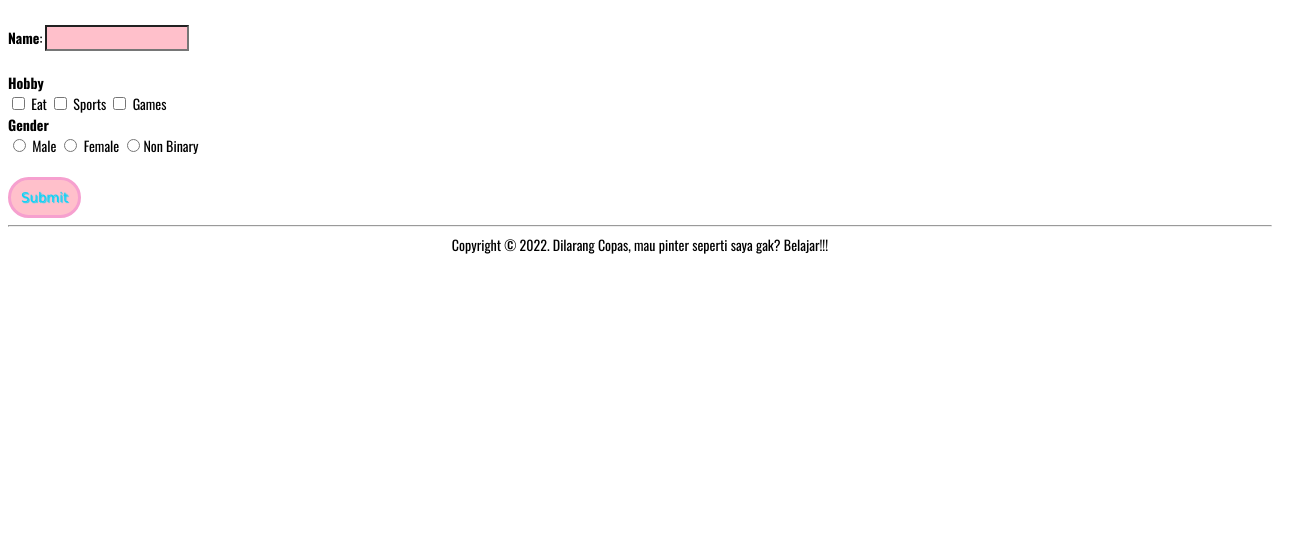
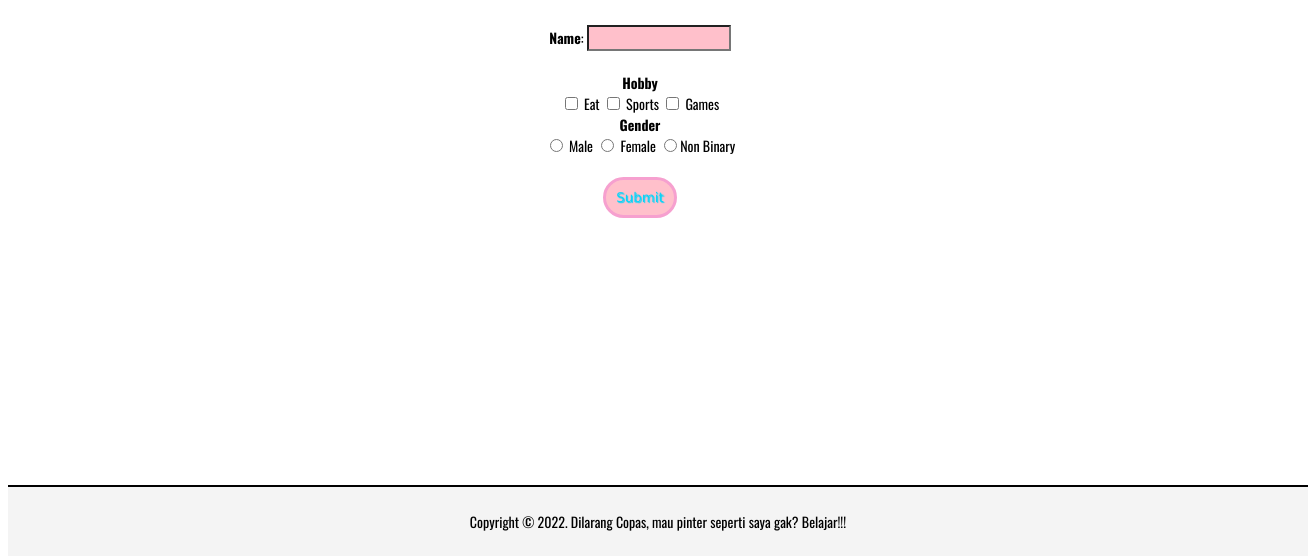
Before and after one commit to marcho45/css-week2, a plain HTML site: page contact.html in a window 1280 px wide. Shown: the part 244-800 px from the top of the page, 1308 px wide, since content can reach past the window. Drawn offline with nearby package versions, Linux system fonts and the light colour scheme.

Commit message:
Updated my website

```diff
--- a/contact.html
+++ b/contact.html
@@ -23,8 +23,10 @@
     <li><a href="index.html">Home</a></li>
     <li><a href="service.html">Service</a></li>
     <li><a href="portofolio.html">Portofolio</a></li>
-    <li><a href="contact.html">Contact</a></li>
+
     </ul>
+
+    <center>
 
 <p> Hallo everyne!!!!!!!!!!!! <br />
      To be a friend of mine, Lintang Balakosa Arda. First, you need to select all those option, so i could recognize your hobby and gender.
@@ -53,9 +55,9 @@
     <input type="radio" name="Gender" value="Non Binary" />Non Binary
 <br /><br />
 
-<div class="gg"><button type="submit" > Submit</button></div>
-
-</div>
+<div class="gg">
+<button type="submit" id="tony"> Submit</button>
+    </div>
 </form>
 
 
@@ -65,8 +67,11 @@
 
 
 
-<hr />
+
     <center>
-    Copyright &copy; 2022. Dilarang Copas, mau pinter seperti saya gak? Belajar!!!
+        <footer style="position: absolute; bottom: 0; width: 100%; text-align: center; padding: 10px; background-color: #f4f4f4; border-top: 2px solid black;">
+            <p>Copyright &copy; 2022. Dilarang Copas, mau pinter seperti saya gak? Belajar!!!</p>
+        </footer>
+
 </body>
 </html>
```
Also changed, not shown: index.html (+7 -2 lines), portofolio.html (+9 -4 lines), proses.html (+2 -1 lines), 1 other file.
